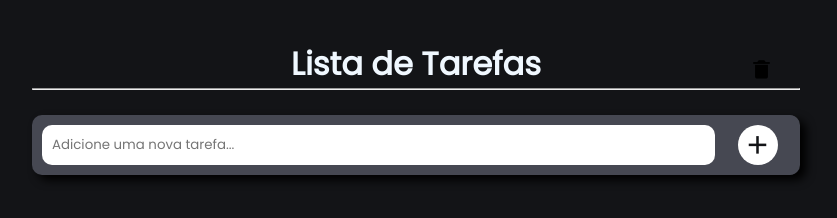
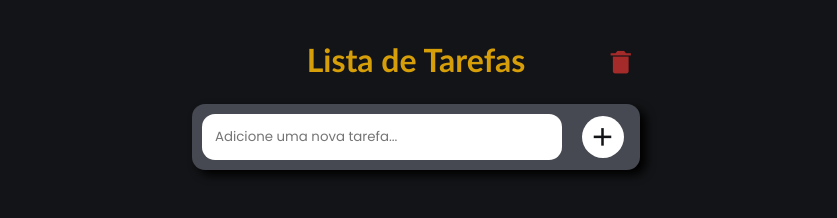
Before and after one commit to juliafbrc/Lista-de-tarefas, a plain HTML site: page index.html in a window 1280 px wide. Shown: the whole page, without its empty margins (224-1061 px from the left). Drawn offline with nearby package versions, Linux system fonts and the light colour scheme.

Commit message:
Add files via upload

```diff
--- a/index.html
+++ b/index.html
@@ -6,15 +6,17 @@
   <meta name="viewport" content="width=device-width, initial-scale=1.0">
   <title>Lista de Tarefas</title>
   <link rel="stylesheet" href="style.css">
+  <!--icons-->
   <link href='https://unpkg.com/boxicons@2.1.1/css/boxicons.min.css' rel='stylesheet'>
 </head>
 <body>
+
     <div class="to-do">
       <div class="header">
         <p>Lista de Tarefas</p>
         <button><i class='bx bxs-trash-alt'></i></button>
       </div>
-    <hr/>
+
       <br />
       <div class="divInsert">
         <input class="textInsert" type="text" placeholder="Adicione uma nova tarefa..." />
--- a/style.css
+++ b/style.css
@@ -18,7 +18,8 @@ p {
   justify-content: center;
   font-size: xx-large;
   font-weight: bold;
-  color: aliceblue;
+  color: rgb(214, 159, 9);
+  font-family: 'Trebuchet MS', 'Lucida Sans Unicode', 'Lucida Grande', 'Lucida Sans', Arial, sans-serif;
 }
 
 ul {
@@ -29,31 +30,32 @@ ul {
 
 .header button {
   position: absolute;
-  right: 18%;
+  right: 29%;
   margin-top: -30px;
 }
 
 .header i {
-  font-size: 22px;
+  font-size: 27px;
+  color:brown;
 }
 
 .to-do {
   margin-top: 40px;
-  width: 60%;
+  width: 35%;
 }
 
 .textInsert {
   border: none;
-  padding: 10px;
-  border-radius: 10px;
+  padding: 13px;
+  border-radius: 13px;
   outline: none;
-  width: 90%;
+  width: 84%;
 }
 
 .divInsert {
   padding: 10px;
   background-color: #464852;
-  border-radius: 10px;
+  border-radius: 13px;
   display: flex;
   box-shadow: 6px 5px 10px 0px rgb(0, 0, 0);
 }
@@ -68,10 +70,10 @@ button {
 
 .bx-plus {
   font-size: 30px;
-  margin-left: 10px;
+  margin-left: 20px;
   background-color: rgb(255, 255, 255);
   border-radius: 50%;
-  padding: 5px;
+  padding: 6px;
   color: #131417;
 }
 
@@ -98,7 +100,7 @@ button {
 
 .divLi i {
   font-size: 22px;
-  color: rgb(255, 0, 0);
+  color:rgb(204, 44, 44);
 }
 
 li {
```
Also changed, not shown: index.js (+6 -2 lines). Lines whose indentation alone changed are shown as unchanged.
